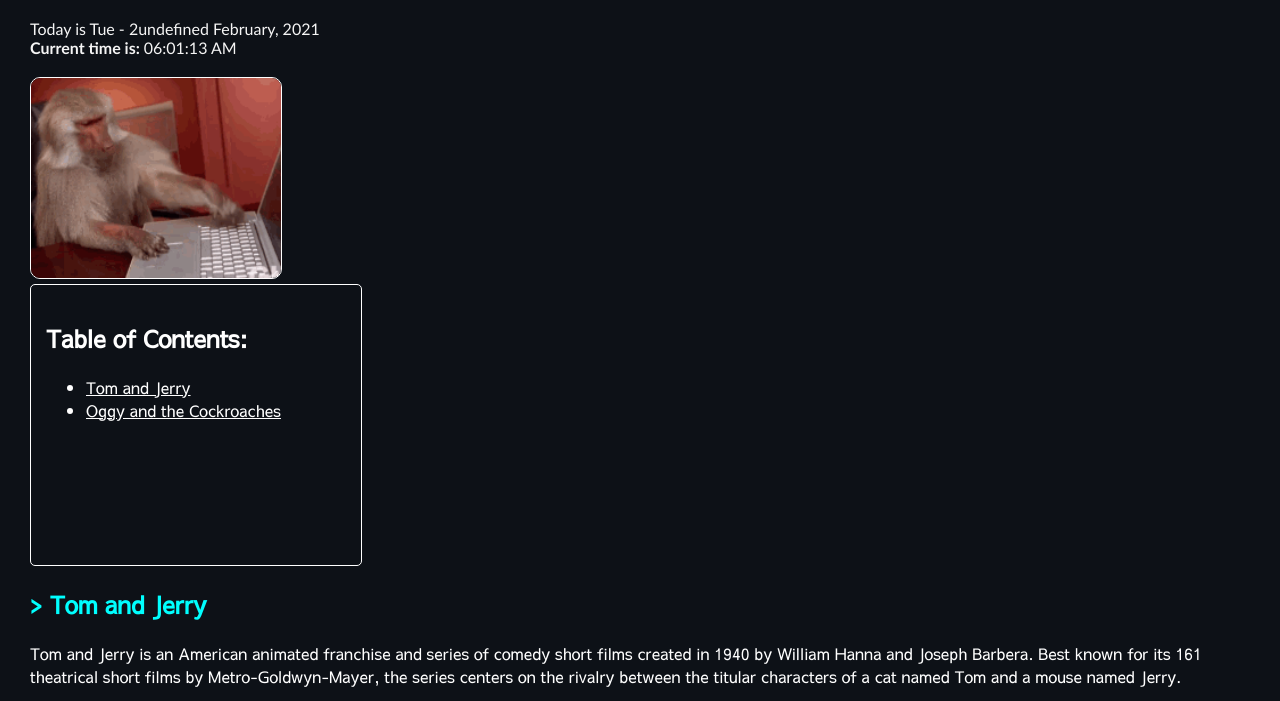
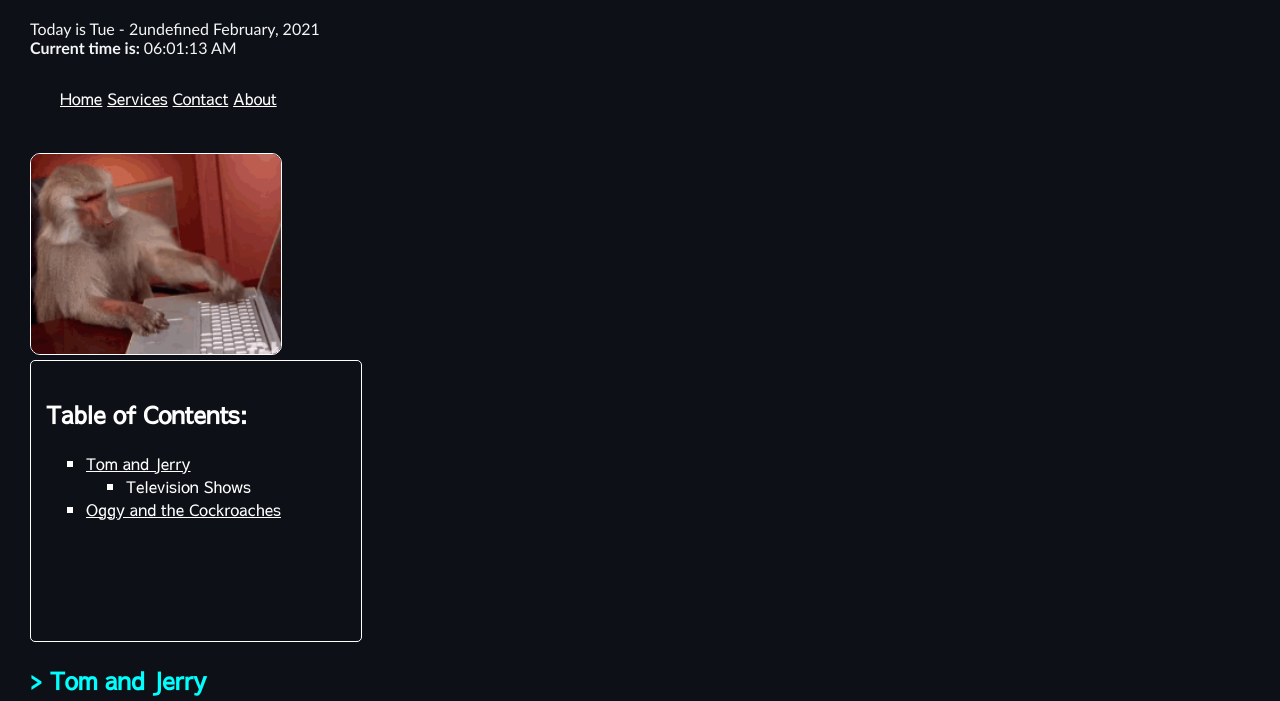
Before and after one commit to a-chakrawarti/Webpage-Crownstack, a plain HTML site: page index.html in a window 1280 px wide. Shown: the part 78-779 px from the top of the page. Drawn offline with Linux system fonts and the light colour scheme.

Commit message:
Added <nav> links & updated README

```diff
--- a/index.html
+++ b/index.html
@@ -14,13 +14,24 @@
     <header>
         <h1><span id="blink">>_ </span>Fun with <span id="mark">HTML and CSS</span> &#128526;</h1>
     </header>
-    <a href="https://duckduckgo.com/"><img src="./assets/monkey-laptop-mistake.gif" id="monkey"
-            title="Oh no! I messed up." alt="Monkey on Laptop" width="250px" height="200px"></a>
 
+    <nav>
+        <a href="#home">Home</a>
+        <a href="#services">Services</a>
+        <a href="#contact">Contact</a>
+        <a href="#about">About</a>
+    </nav>
+</br>
+    <img src="./assets/monkey-laptop-mistake.gif" id="monkey"
+            title="Oh no! I messed up." alt="Monkey on Laptop" width="250px" height="200px">
     <div class="table-contents">
         <h2>Table of Contents:</h2>
         <ul>
-            <li><a href="#tandj">Tom and Jerry</a> </li>
+            <li><a href="#tandj">Tom and Jerry</a>
+                <ul>
+                    <li>Television Shows</li>
+                </ul>
+            </li>
             <li><a href="#oggy">Oggy and the Cockroaches</a></li>
         </ul>
     </div>
@@ -37,10 +48,10 @@
             <img src="./assets/tom-jerry.png" width="400" height="200" alt="Tom and Jerry" usemap="#tomjerry">
             <figcaption><i><small>* Tom chasing Jerry, <b>click on either</b> to know more</small></i></figcaption>
         </figure>
-    </div>
+
         <map name="tomjerry">
-        <area shape="rect" coords="0,0,150,200" href="https://tomandjerry.fandom.com/wiki/Jerry_Mouse" target="_blank"
-            alt="Jerry" onclick="notify('Jerry the Mouse')">
+            <area shape="rect" coords="0,0,150,200" href="https://tomandjerry.fandom.com/wiki/Jerry_Mouse"
+                target="_blank" alt="Jerry" onclick="notify('Jerry the Mouse')">
             <area shape="rect" coords="150,0,400,200" href="https://tomandjerry.fandom.com/wiki/Tom_Cat" target="_blank"
                 alt="Tom" onclick="notify('Tom the Cat')">
         </map>
@@ -63,7 +74,7 @@
                 <td>1975</td>
                 <td>Hanna-Barbera</td>
                 <td>ABC</td>
-            <td id="row01" rowspan="2">01</td>
+                <td rowspan="2">01</td>
             </tr>
             <tr>
                 <td>02</td>
@@ -109,6 +120,7 @@
         </table>
         <small><a href="https://en.wikipedia.org/wiki/Tom_and_Jerry">Source:
                 https://en.wikipedia.org/wiki/Tom_and_Jerry</a></small>
+    </div>
 
     <div>
         <h2 class="title" id="oggy">> Oggy and the Cockroaches</h2>
--- a/style.css
+++ b/style.css
@@ -73,7 +73,21 @@ a:hover {
     color: black;
 }
 
-#row01 {
+/* #row01 {
+    background-color: #f6f6f672;
+    color: black;
+} */
+
+#data-table tbody tr:first-child td:last-child {
     background-color: #f6f6f672;
     color: black;
 }
+
+ul {
+    list-style-type:square;
+}
+
+nav {
+    margin: 20px 20px 10px;
+    padding: 10px 10px 10px;
+}
```
Also changed, not shown: 1 other file. Lines whose indentation alone changed are shown as unchanged.
